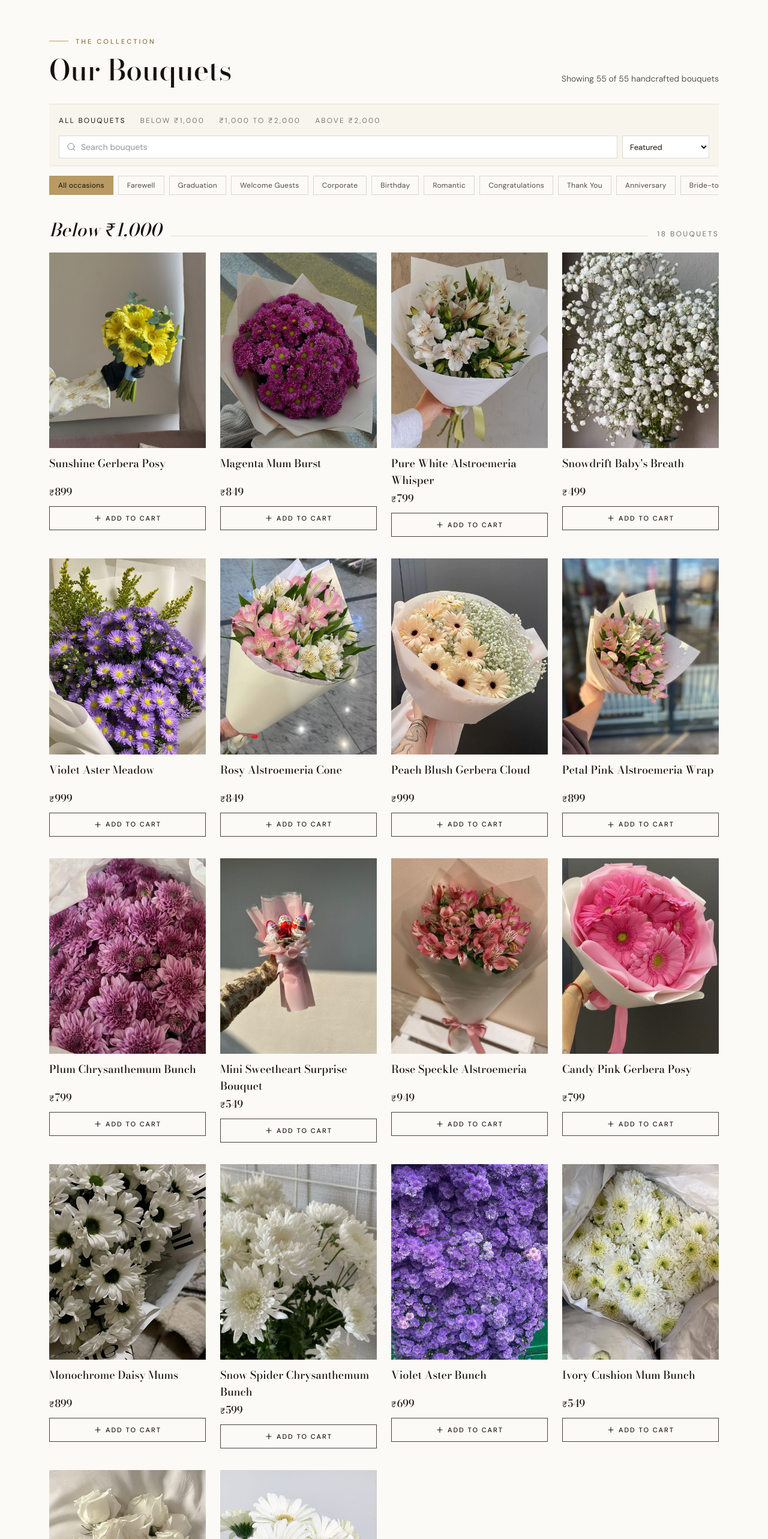
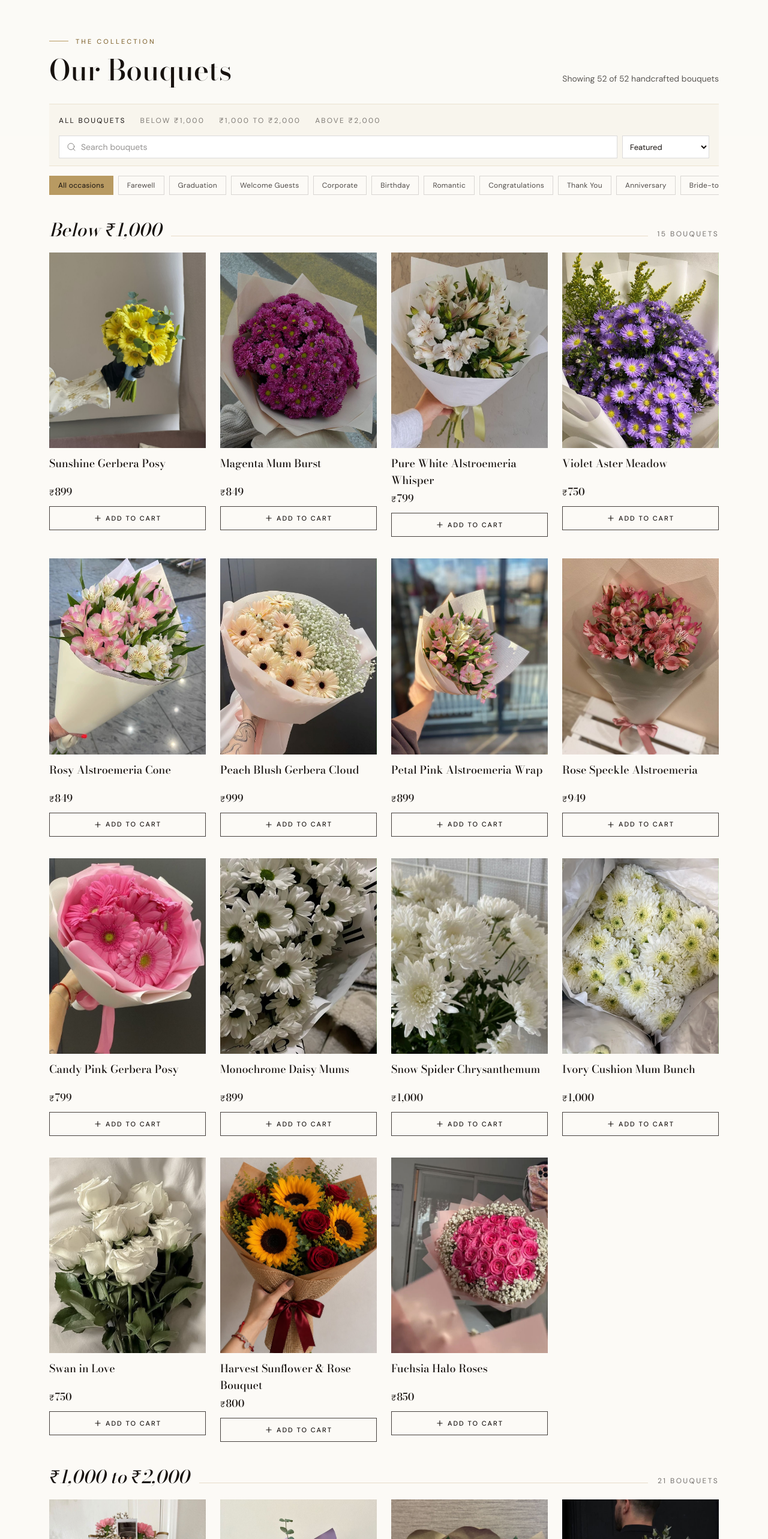
Before and after one commit to surajy0511-collab/bunch-of-love-website, a React (Vite) app: page / in a window 1280 px wide. Shown: the part 2060-4626 px from the top of the page at 60% size. Built offline with nearby package versions, Linux system fonts and the light colour scheme.

Commit message:
Update products.ts

```diff
--- a/src/data/products.ts
+++ b/src/data/products.ts
@@ -38,21 +38,18 @@ export const PRODUCTS: Product[] = [
   p('Sunshine Gerbera Posy', 899, 'Below1000', 'Sunshine Gerbera Posy-899-Below1000.jpg', ['Graduation', 'Farewell', 'Welcome Guests']),
   p('Magenta Mum Burst', 849, 'Below1000', 'Magenta Mum Burst-849-Below1000.jpg', ['Farewell', 'Graduation']),
   p('Pure White Alstroemeria Whisper', 799, 'Below1000', 'Pure White Alstroemeria Whisper-799-Below1000.jpg', ['Corporate', 'Welcome Guests']),
-  p("Snowdrift Baby's Breath", 499, 'Below1000', "Snowdrift Baby's Breath-499-Below1000.jpg", ['Welcome Guests', 'Graduation']),
-  p('Violet Aster Meadow', 999, 'Below1000', 'Violet Aster Meadow-999-Below1000.jpg', ['Farewell', 'Graduation']),
+  p('Violet Aster Meadow', 750, 'Below1000', 'Violet Aster Meadow-999-Below1000.jpg', ['Farewell', 'Graduation']),
   p('Rosy Alstroemeria Cone', 849, 'Below1000', 'Rosy Alstroemeria Cone-849-Below1000.jpg', ['Farewell', 'Welcome Guests']),
   p('Peach Blush Gerbera Cloud', 999, 'Below1000', 'Peach Blush Gerbera Cloud-999-Below1000.jpg', ['Graduation', 'Farewell']),
   p('Petal Pink Alstroemeria Wrap', 899, 'Below1000', 'Petal Pink Alstroemeria Wrap-899-Below1000.jpg', ['Farewell', 'Welcome Guests']),
-  p('Plum Chrysanthemum Bunch', 799, 'Below1000', 'Plum Chrysanthemum Bunch-799-Below1000.jpg', ['Corporate', 'Farewell']),
-  p('Mini Sweetheart Surprise Bouquet', 549, 'Below1000', 'Mini Sweetheart Surprise Bouquet-549-Below1000.jpg', ['Farewell', 'Graduation']),
   p('Rose Speckle Alstroemeria', 949, 'Below1000', 'Rose Speckle Alstroemeria-949-Below1000.jpg', ['Welcome Guests', 'Farewell']),
   p('Candy Pink Gerbera Posy', 799, 'Below1000', 'Candy Pink Gerbera Posy-799-Below1000.jpg', ['Graduation', 'Welcome Guests']),
   p('Monochrome Daisy Mums', 899, 'Below1000', 'Monochrome Daisy Mums-899-Below1000.jpg', ['Corporate', 'Welcome Guests']),
-  p('Snow Spider Chrysanthemum Bunch', 599, 'Below1000', 'Snow Spider Chrysanthemum Bunch-599-Below1000.jpg', ['Corporate', 'Welcome Guests']),
-  p('Violet Aster Bunch', 699, 'Below1000', 'Violet Aster Bunch-699-Below1000.jpg', ['Graduation', 'Corporate']),
-  p('Ivory Cushion Mum Bunch', 549, 'Below1000', 'Ivory Cushion Mum Bunch-549-Below1000.jpg', ['Corporate', 'Welcome Guests']),
-  p('Pure Ivory Rose Stems', 599, 'Below1000', 'Pure Ivory Rose Stems-599-Below1000.jpg', ['Corporate', 'Farewell']),
-  p('Daylight White Gerbera Stems', 349, 'Below1000', 'Daylight White Gerbera Stems-349-Below1000.jpg', ['Corporate', 'Welcome Guests']),
+  p('Snow Spider Chrysanthemum', 1000, 'Below1000', 'Snow Spider Chrysanthemum Bunch-599-Below1000.jpg', ['Corporate', 'Welcome Guests']),
+  p('Ivory Cushion Mum Bunch', 1000, 'Below1000', 'Ivory Cushion Mum Bunch-549-Below1000.jpg', ['Corporate', 'Welcome Guests']),
+  p('Swan in Love', 750, 'Below1000', 'Pure Ivory Rose Stems-599-Below1000.jpg', ['Corporate', 'Farewell']),
+  p('Harvest Sunflower & Rose Bouquet', 800, 'Below1000', 'Harvest Sunflower & Rose Bouquet-1699-1000to2000.jpg', ['Birthday', 'Congratulations']),
+  p('Fuchsia Halo Roses', 850, 'Below1000', 'Fuchsia Halo Roses-2499-Above2000.jpg', ["Unique Valentine's Day", 'Christmas']),
 
   // ₹1,000 to ₹2,000
   p('Memory Lane Carnation Photo Bouquet', 1199, '1000to2000', 'Memory Lane Carnation Photo Bouquet-1199-1000to2000.jpg', ['Birthday', 'Romantic']),
@@ -75,7 +72,7 @@ export const PRODUCTS: Product[] = [
   p('Love You Chocolate Surprise Bouquet', 1199, '1000to2000', 'Love You Chocolate Surprise Bouquet-1199-1000to2000.jpg', ['Romantic', 'Birthday']),
   p('Cloud Pompon Chrysanthemums', 1399, '1000to2000', 'Cloud Pompon Chrysanthemums-1399-1000to2000.jpg', ['Thank You', 'Congratulations']),
   p('Periwinkle Hydrangea Haze', 1599, '1000to2000', 'Periwinkle Hydrangea Haze-1599-1000to2000.jpg', ['Thank You', 'Congratulations']),
-  p('Harvest Sunflower & Rose Bouquet', 1699, '1000to2000', 'Harvest Sunflower & Rose Bouquet-1699-1000to2000.jpg', ['Birthday', 'Congratulations']),
+  p('Scarlet Snow Rose Grandeur', 1500, '1000to2000', 'Scarlet Snow Rose Grandeur-1500-1000to2000.jpg', ['Romantic', 'Birthday', 'Congratulations']),
 
   // Above ₹2,000
   p('Lotus Calligraphy Dream', 2499, 'Above2000', 'Lotus Calligraphy Dream-2499-Above2000.jpg', ["Unique Valentine's Day", 'Anniversary']),
@@ -92,8 +89,8 @@ export const PRODUCTS: Product[] = [
   p('Sorbet Rose Medley', 3299, 'Above2000', 'Sorbet Rose Medley-3299-Above2000.jpg', ['Bride-to-be', 'Anniversary']),
   p('Royal Red Rose Tulip Grandeur', 7499, 'Above2000', 'Royal Red Rose Tulip Grandeur-7499-Above2000.jpg', ['Luxurious', "Unique Valentine's Day", 'Christmas']),
   p('Pearl Pink Rose Reverie', 2799, 'Above2000', 'Pearl Pink Rose Reverie-2799-Above2000.jpg', ['Bride-to-be', 'Anniversary']),
-  p('Fuchsia Halo Roses', 2499, 'Above2000', 'Fuchsia Halo Roses-2499-Above2000.jpg', ["Unique Valentine's Day", 'Christmas']),
   p('Rose Petal & Lily Reverie', 4499, 'Above2000', 'Rose Petal & Lily Reverie-4499-Above2000.jpg', ['Anniversary', 'Luxurious', 'Bride-to-be']),
+  p('Berry Oriental Lily Grandeur', 2999, 'Above2000', 'Berry Oriental Lily Grandeur-2999-Above2000.jpg', ['Anniversary', 'Luxurious', 'Bride-to-be']),
 ];
 
 export const PRODUCT_MAP: Record<string, Product> = Object.fromEntries(PRODUCTS.map((x) => [x.id, x]));
```
